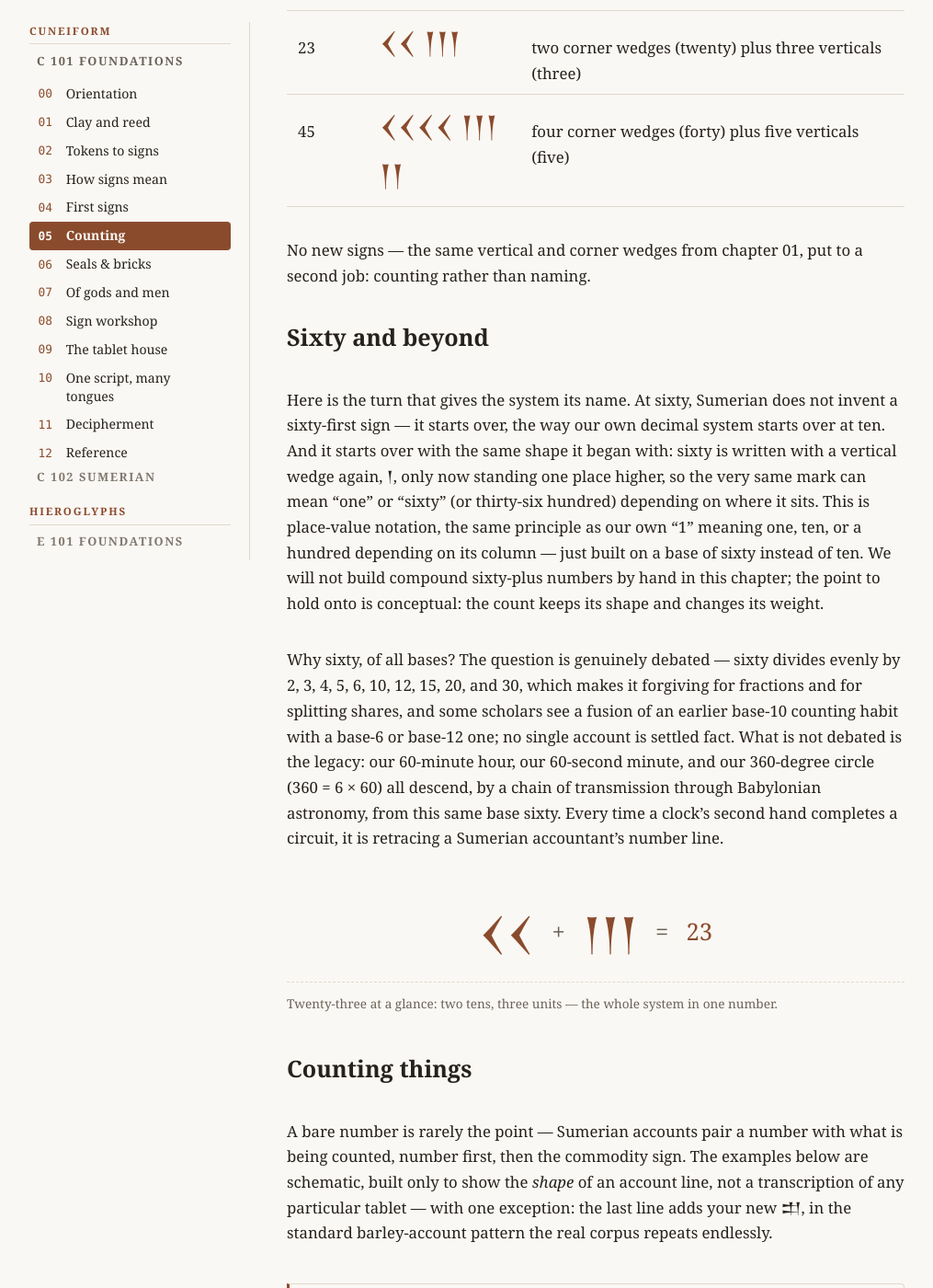
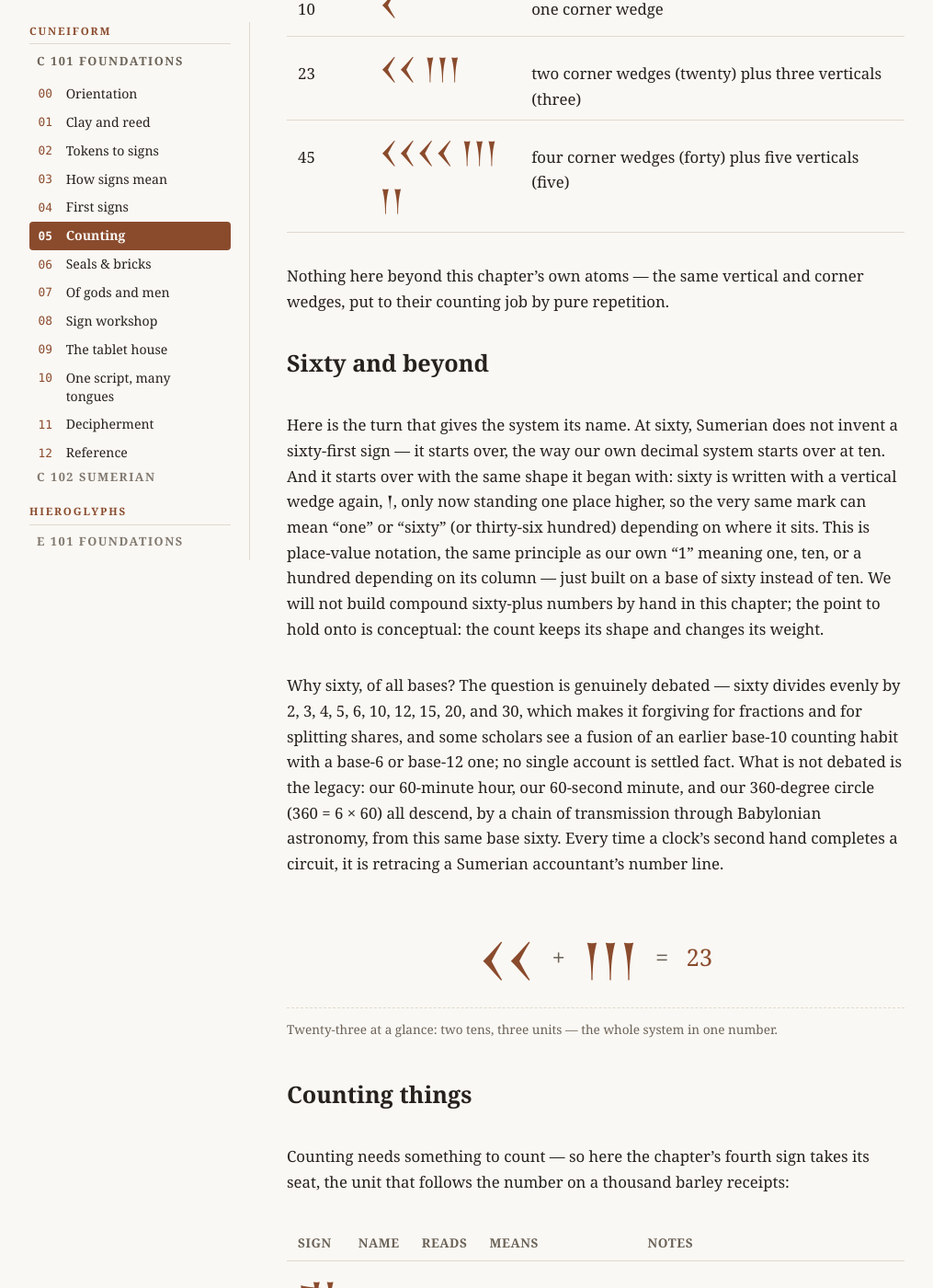
Before and after one commit to arvicco/nabu-edubba, a Jekyll site: the page built from site/cuneiform/101/05-counting.md, in a window 1280 px wide and 1400 px high, scrolled down 1776 px. Shown: the whole window at 92% size, without its empty margins (132-1147 px from the left). Built offline with Jekyll 4.4.1, drawn with Linux system fonts in a browser that asks for light colours; some of the changed text lies outside the part shown.

Commit message:
fix: stroke shapes restored to ch01; GUR gets its table entry (owner)
ch01 shows the three stroke shapes at full size where its anatomy
bullets describe them (as shows: — they seat as signs in ch05);
ch05 gives GUR a proper sign-table entry under Counting things,
where it is taught and immediately used.

Co-Authored-By: Claude Fable 5 <noreply@anthropic.com>

```diff
--- a/site/cuneiform/101/05-counting.md
+++ b/site/cuneiform/101/05-counting.md
@@ -17,9 +17,10 @@ shows: []
 
 # Counting like a Sumerian
 
-This is the numbers chapter, and its new signs are the three
+This is the numbers chapter. Three of its four new signs are the
 number-atoms of the entire script — each a single press of the
-stylus:
+stylus (the fourth, a measure for the counting, joins further
+down):
 
 <table class="sign-table">
   <thead>
@@ -109,8 +110,8 @@ table below groups them the same way.
   </tbody>
 </table>
 
-No new signs — the same vertical and corner wedges from chapter 01,
-put to a second job: counting rather than naming.
+Nothing here beyond this chapter's own atoms — the same vertical
+and corner wedges, put to their counting job by pure repetition.
 
 ## Sixty and beyond
 
@@ -147,6 +148,24 @@ a Sumerian accountant's number line.
 </figure>
 
 ## Counting things
+
+Counting needs something to count — so here the chapter's fourth
+sign takes its seat, the unit that follows the number on a thousand
+barley receipts:
+
+<table class="sign-table">
+  <thead>
+    <tr><th>Sign</th><th>Name</th><th>Reads</th><th>Means</th><th>Notes</th></tr>
+  </thead>
+  <tbody>
+    <tr>
+      <td class="script sign-cell">𒄥</td><td>GUR</td><td><em>gur</em></td>
+      <td>the great capacity measure of grain accounts</td>
+      <td>~6 wedges; roughly 300 liters in the Ur III standard — when
+      a granary counted big, it counted in gur</td>
+    </tr>
+  </tbody>
+</table>
 
 A bare number is rarely the point — Sumerian accounts pair a number
 with what is being counted, number first, then the commodity sign.
```
Also changed, not shown: site/cuneiform/101/01-clay-and-reed.md (+11 -1 lines).
